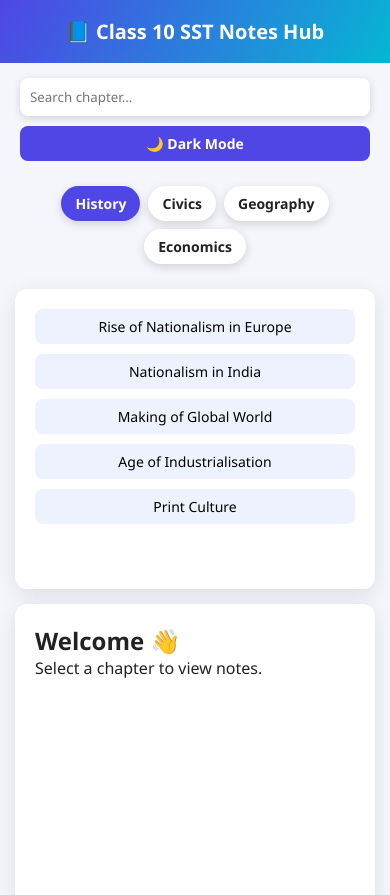
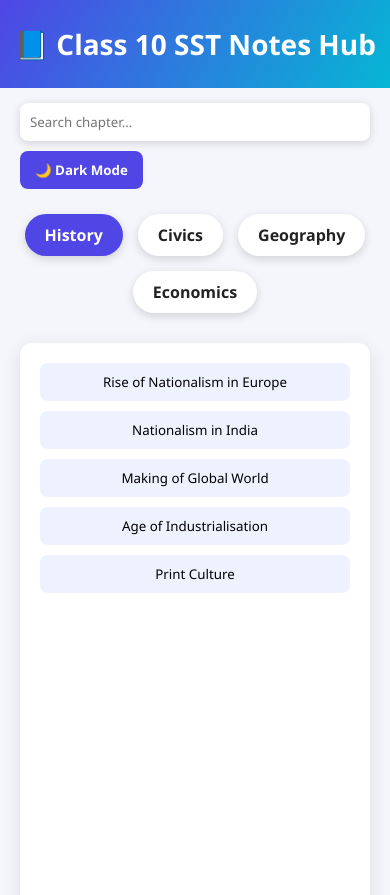
Before and after one commit to Rishabhcoder009/Class-10-SST-Website, a plain HTML site: page index.html in a window 390 px wide. Shown: the top 895 px of the page. Drawn offline with Linux system fonts and the light colour scheme.

Commit message:
Update index.html

```diff
--- a/index.html
+++ b/index.html
@@ -115,79 +115,6 @@ header{
   .container{grid-template-columns:1fr}
   .searchBox{width:100%}
 }
-  /* ===== TABLET FRIENDLY ===== */
-@media (max-width:1100px){
-  .container{
-    grid-template-columns:260px 1fr;
-    gap:15px;
-  }
-
-  header{font-size:24px}
-}
-
-/* ===== MOBILE FRIENDLY ===== */
-@media (max-width:768px){
-
-  header{
-    font-size:22px;
-    padding:18px 10px;
-  }
-
-  .topbar{
-    flex-direction:column;
-    align-items:stretch;
-  }
-
-  .searchBox{
-    width:100%;
-  }
-
-  .tabs{
-    gap:8px;
-  }
-
-  .tab{
-    padding:8px 14px;
-    font-size:14px;
-  }
-
-  .container{
-    grid-template-columns:1fr;
-    padding:15px;
-  }
-
-  .chapterBox,
-  .notes{
-    height:auto;
-    min-height:300px;
-  }
-
-  iframe{
-    height:70vh; /* PDF fits screen */
-  }
-
-}
-
-/* ===== SMALL PHONES ===== */
-@media (max-width:480px){
-
-  header{font-size:20px}
-
-  .btn{
-    padding:8px 12px;
-    font-size:14px;
-  }
-
-  .chapterBtn{
-    padding:8px;
-    font-size:14px;
-  }
-
-  iframe{
-    height:65vh;
-  }
-}
-
 </style>
 </head>
 
```
